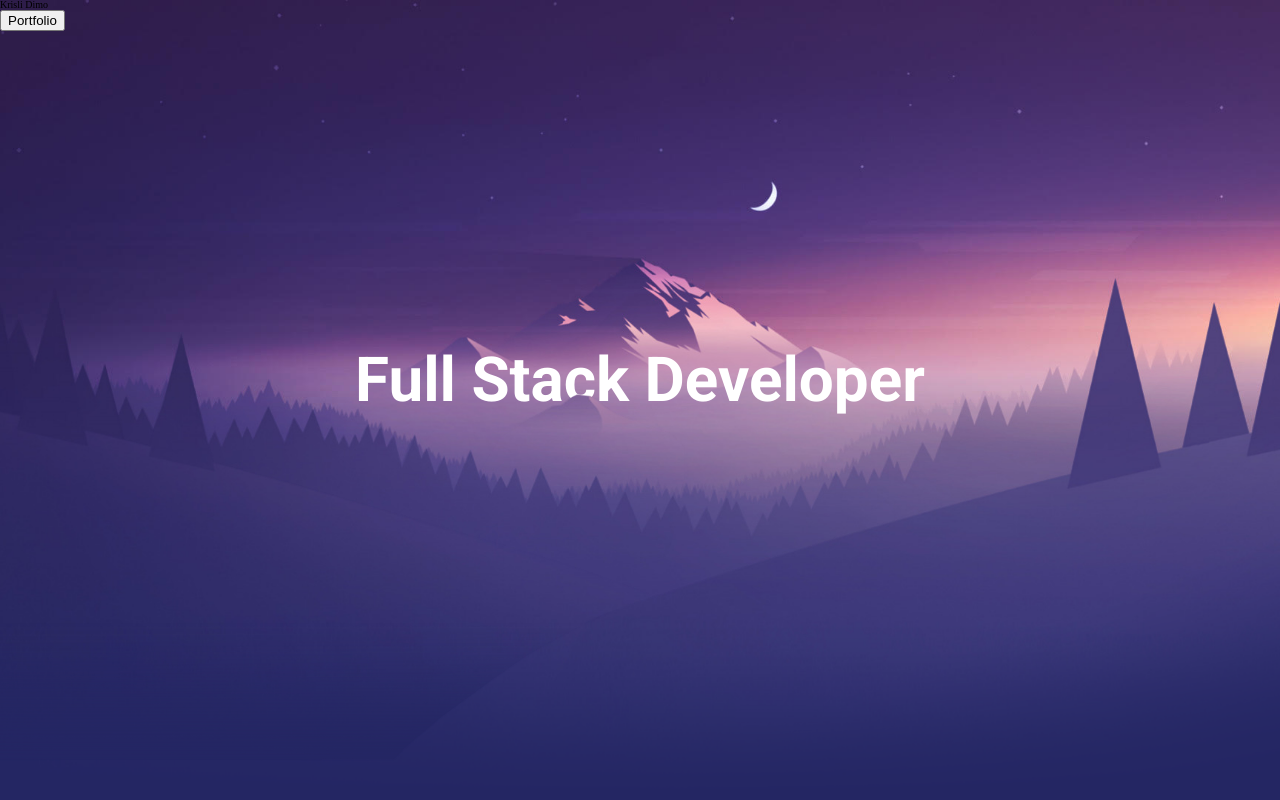
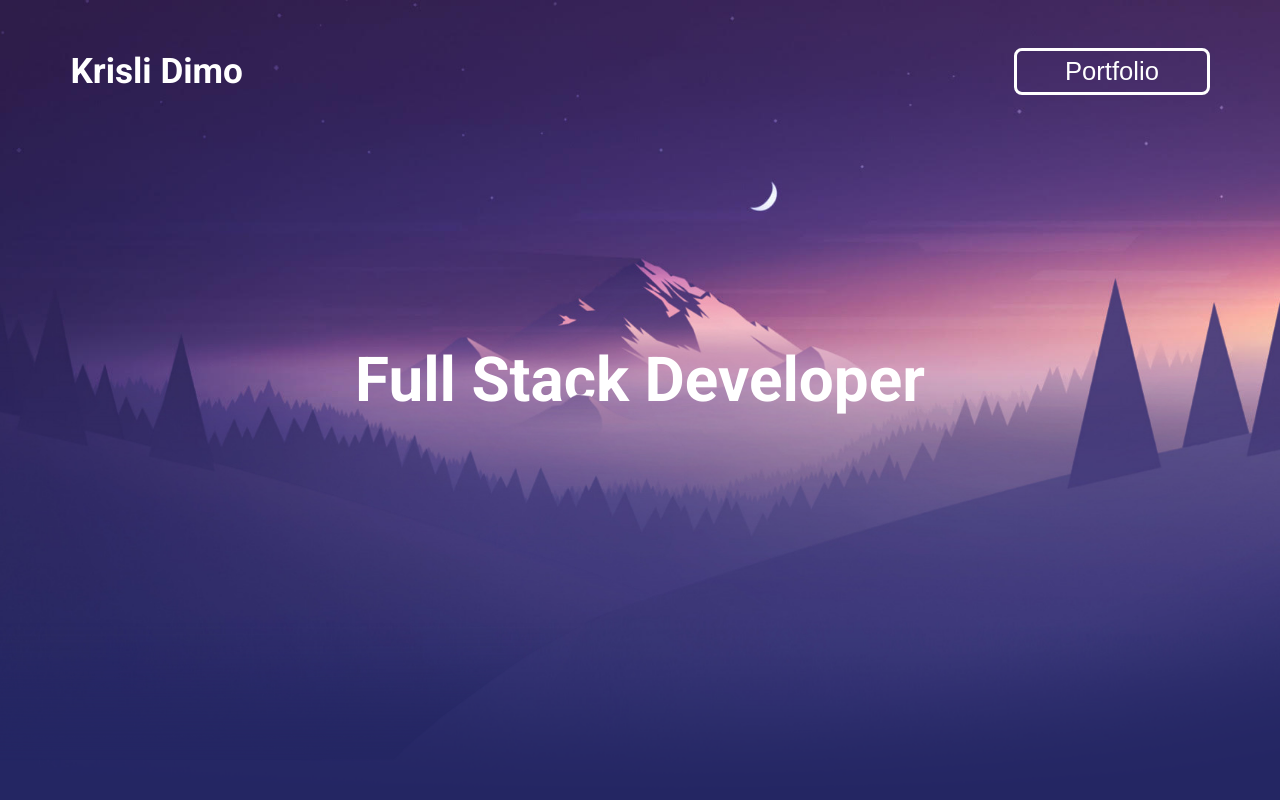
Before and after one commit to krislidimo/personal-portfolio, a React (Create React App) app: page / in a window 1280 px wide. Shown: the top 800 px of the page. Built offline with nearby package versions, Linux system fonts and the light colour scheme; what smoothscroll-for-websites would draw is missing.

Commit message:
styled nav

```diff
--- a/src/components/banner/Banner.scss
+++ b/src/components/banner/Banner.scss
@@ -1,29 +1,59 @@
 .banner {
-	.header-wrapper {
+	// top: 0;
+	font-family: $large-font;
+
+	.top-wrapper {
 		display: flex;
-		 justify-content: flex-start;
-		// justify-content: center;
-		font-family: $large-font;
-		height: 75%;
+		justify-content: space-between;
+		align-items: center;
 		width: 100%;
-		// align-items: center;
 
-		.header {
+		.name {
 			color: white;
-			margin: 1.6rem 2rem;
-			font-size: 2.4rem;
-			width: 40%;
-			// font-size: 3rem;
-			position: absolute;
+			font-size: 2.2rem;
+			margin: 3rem 0 0 4.4rem;
 		}
+
+		.nav {
+			display: flex;
+			justify-content: flex-end;
+			align-items: center;
+			flex-grow: 1;
+			margin: 3rem 4.4rem 0 0;
+
+			.nav-link {
+				color: white;
+				font-size: 1.6rem;
+				margin-left: 6%;
+
+				&:first-child {
+					margin-left: 0;
+				}
+			}
+
+			.portfolio-link {
+				border: 3.4px solid white;
+				border-radius: 8px;
+				padding: 6px 48px;
+				background: none;
+				outline: none;
+
+			}
+		}
+	}
+
+	.bottom-wrapper {
+		display: flex;
+		justify-content: flex-start;
+		width: 100%;
 	}
 
 	.title-wrapper {
 		display: flex;
 		justify-content: center;
-		font-family: $large-font;
+		align-items: center;
 		height: 95%;
-		align-items: center;
+
 		.title {
 			color: white;
 			font-size: 62px;
```
